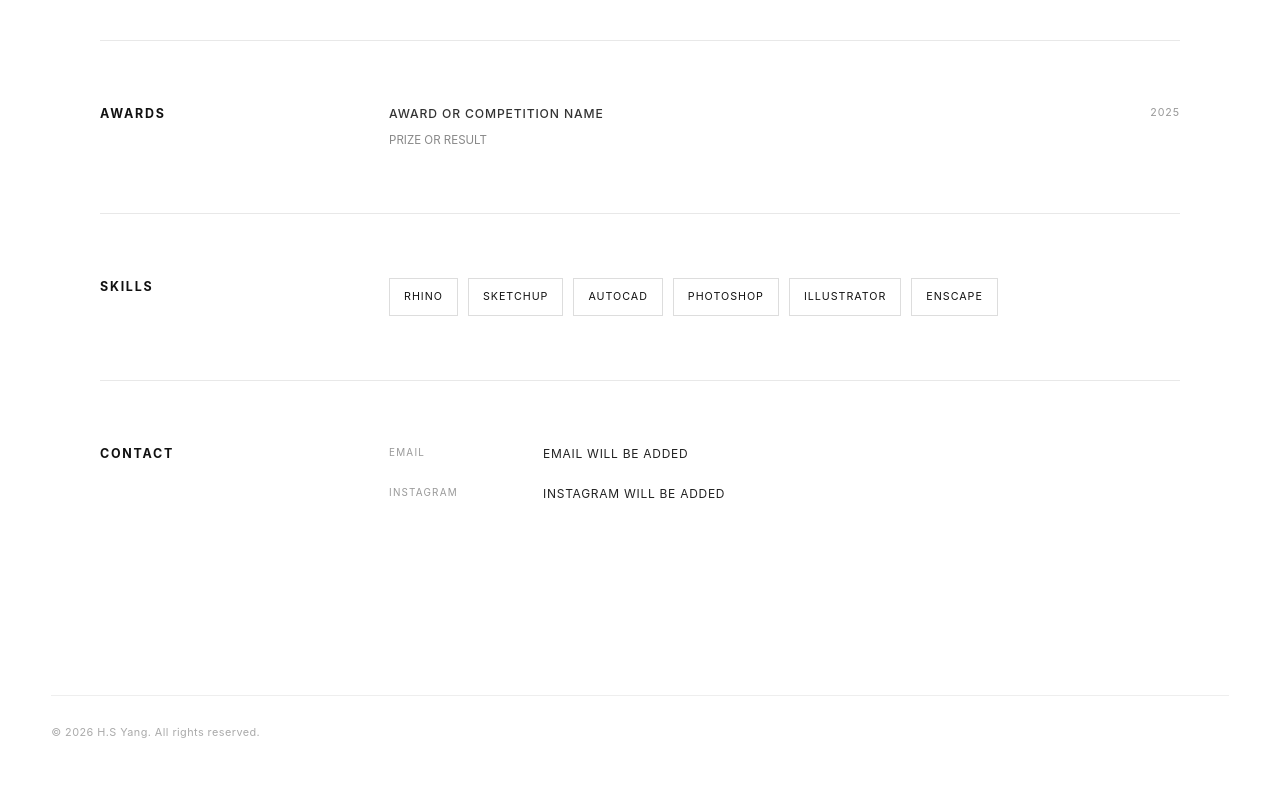
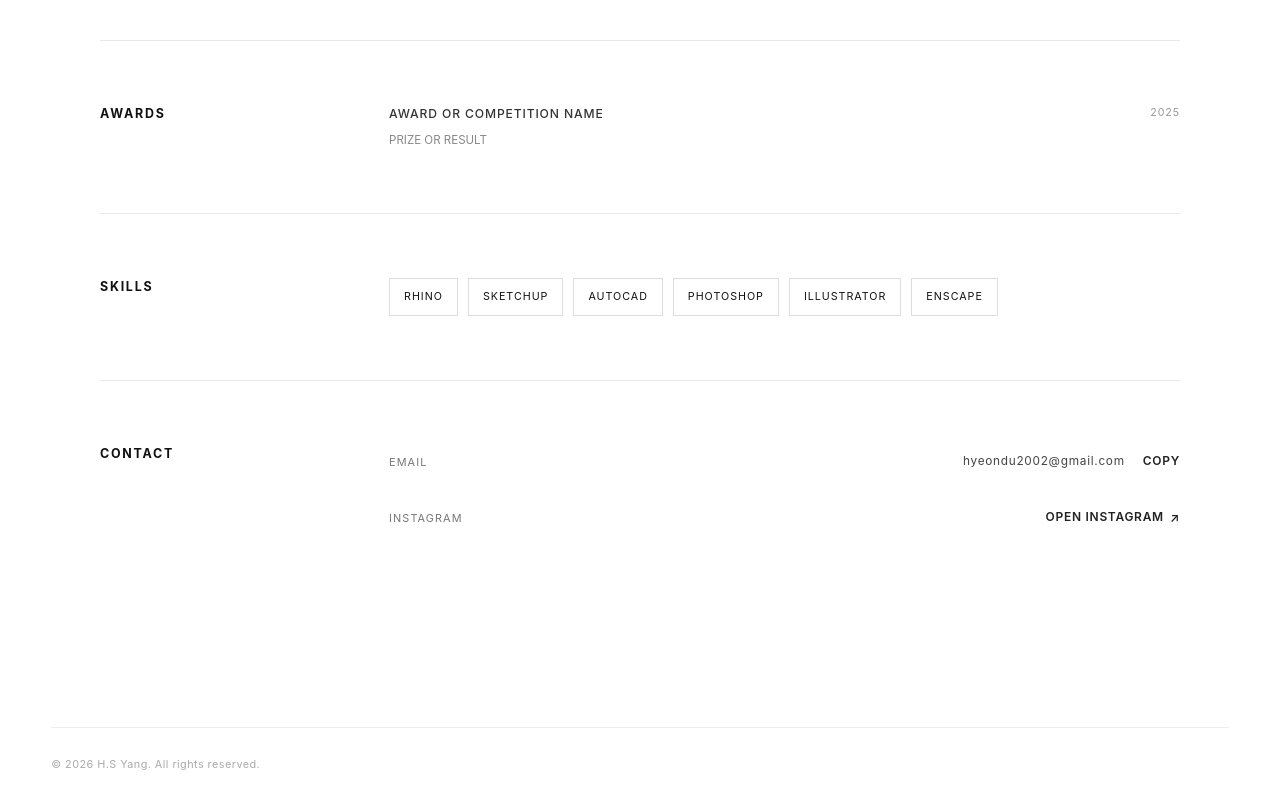
Before and after one commit to homegravity/architecture-portfolio, a React (Vite) app: page /about in a window 1280 px wide. Shown: the part 1356-2156 px from the top of the page. Before the commit the page ends 2124 px from the top, so only its background shows below. Built offline with nearby package versions, Linux system fonts and the light colour scheme; a web font is replaced by a local one.

Commit message:
연락처 디자인 변경

```diff
--- /dev/null
+++ b/src/components/CopyEmailButton.jsx
@@ -0,0 +1,73 @@
+import { useEffect, useRef, useState } from 'react';
+
+function CopyEmailButton({
+  email,
+  className = '',
+  children = 'COPY EMAIL',
+  copiedChildren = 'COPIED',
+}) {
+  const [isCopied, setIsCopied] = useState(false);
+  const timeoutRef = useRef(null);
+
+  useEffect(() => {
+    return () => {
+      window.clearTimeout(timeoutRef.current);
+    };
+  }, []);
+
+  const copyWithFallback = (text) => {
+    const textarea = document.createElement('textarea');
+
+    textarea.value = text;
+    textarea.setAttribute('readonly', '');
+    textarea.style.position = 'fixed';
+    textarea.style.opacity = '0';
+
+    document.body.appendChild(textarea);
+    textarea.select();
+
+    const copySucceeded = document.execCommand('copy');
+
+    document.body.removeChild(textarea);
+
+    if (!copySucceeded) {
+      throw new Error('이메일 복사에 실패했습니다.');
+    }
+  };
+
+  const handleCopy = async () => {
+    if (!email) {
+      return;
+    }
+
+    try {
+      if (navigator.clipboard && window.isSecureContext) {
+        await navigator.clipboard.writeText(email);
+      } else {
+        copyWithFallback(email);
+      }
+
+      setIsCopied(true);
+      window.clearTimeout(timeoutRef.current);
+
+      timeoutRef.current = window.setTimeout(() => {
+        setIsCopied(false);
+      }, 1600);
+    } catch {
+      setIsCopied(false);
+    }
+  };
+
+  return (
+    <button
+      className={className}
+      type="button"
+      onClick={handleCopy}
+      aria-label={`${email} 이메일 주소 복사`}
+    >
+      {isCopied ? copiedChildren : children}
+    </button>
+  );
+}
+
+export default CopyEmailButton;
--- a/src/data/siteInfo.js
+++ b/src/data/siteInfo.js
@@ -4,8 +4,8 @@ const siteInfo = {
   homeProfileImage: '/images/profile/2026_심플랙스_포트폴리오_양현수.jpg',
   homeProfileImageAlt: 'H.S Yang profile',
 
-  instagramUrl: '',
-  email: '',
+  instagramUrl: 'https://www.instagram.com/yang_gang0_o/',
+  email: 'hyeondu2002@gmail.com',
   copyrightText: 'All rights reserved.',
 };
 
--- a/src/pages/AboutPage.css
+++ b/src/pages/AboutPage.css
@@ -167,6 +167,29 @@
 }
 
 @media (max-width: 700px) {
+
+  .about-contact-row {
+    grid-template-columns: 76px minmax(0, 1fr);
+    align-items: start;
+    gap: 14px;
+  }
+
+  .about-contact-action {
+    display: grid;
+    width: 100%;
+    grid-template-columns: minmax(0, 1fr) auto;
+    align-items: start;
+    gap: 12px;
+  }
+
+  .about-contact-link {
+    justify-self: start;
+  }
+
+  .about-contact-empty {
+    justify-self: start;
+  }
+
   .about-header {
     margin-bottom: 64px;
   }
@@ -195,3 +218,101 @@
     gap: 8px;
   }
 }
+
+
+
+.about-contact-links {
+  display: flex;
+  flex-direction: column;
+  gap: 26px;
+}
+
+.about-contact-row {
+  display: grid;
+  min-height: 34px;
+  grid-template-columns: 110px minmax(0, 1fr);
+  align-items: center;
+  gap: 24px;
+}
+
+.about-contact-row > p {
+  margin: 0;
+  color: #777777;
+  font-size: 0.68rem;
+  letter-spacing: 0.1em;
+}
+
+.about-contact-action {
+  display: flex;
+  min-width: 0;
+  align-items: center;
+  justify-content: flex-end;
+  gap: 18px;
+}
+
+.about-contact-action > span {
+  min-width: 0;
+  color: #444444;
+  font-size: 0.74rem;
+  overflow-wrap: anywhere;
+}
+
+.about-contact-button,
+.about-contact-link {
+  display: inline-flex;
+  padding: 5px 0;
+  align-items: center;
+  gap: 6px;
+  color: #333333;
+  cursor: pointer;
+  font-size: 0.68rem;
+  font-weight: 600;
+  letter-spacing: 0.1em;
+}
+
+.about-contact-link {
+  justify-self: end;
+}
+
+.about-contact-button-text,
+.about-contact-link-text {
+  position: relative;
+  display: inline-block;
+  padding-bottom: 3px;
+}
+
+.about-contact-button-text::after,
+.about-contact-link-text::after {
+  content: '';
+  position: absolute;
+  right: 0;
+  bottom: 0;
+  left: 0;
+  height: 1px;
+  background-color: #111111;
+  transform: scaleX(0);
+  transform-origin: right;
+  transition: transform 220ms ease;
+}
+
+.about-contact-button:hover
+  .about-contact-button-text::after,
+.about-contact-link:hover
+  .about-contact-link-text::after {
+  transform: scaleX(1);
+  transform-origin: left;
+}
+
+.about-contact-arrow {
+  transition: transform 180ms ease;
+}
+
+.about-contact-link:hover .about-contact-arrow {
+  transform: translate(2px, -2px);
+}
+
+.about-contact-empty {
+  justify-self: end;
+  color: #aaaaaa;
+  font-size: 0.72rem;
+}
--- a/src/pages/AboutPage.jsx
+++ b/src/pages/AboutPage.jsx
@@ -1,3 +1,4 @@
+import CopyEmailButton from '../components/CopyEmailButton';
 import AboutListSection from '../components/AboutListSection';
 import aboutInfo from '../data/aboutInfo';
 import siteInfo from '../data/siteInfo';
@@ -59,22 +60,62 @@ function AboutPage() {
         <section className="about-section about-contact">
           <h2>CONTACT</h2>
 
-          <div>
-            <p>
-              EMAIL
-              <span>
-                {siteInfo.email || 'EMAIL WILL BE ADDED'}
-              </span>
-            </p>
+          <div className="about-contact-links">
+            <div className="about-contact-row">
+              <p>EMAIL</p>
 
-            <p>
-              INSTAGRAM
-              <span>
-                {siteInfo.instagramUrl
-                  ? 'VIEW INSTAGRAM'
-                  : 'INSTAGRAM WILL BE ADDED'}
-              </span>
-            </p>
+              {siteInfo.email ? (
+                <div className="about-contact-action">
+                  <span>{siteInfo.email}</span>
+
+                  <CopyEmailButton
+                  email={siteInfo.email}
+                  className="about-contact-button"
+                  copiedChildren={
+                    <span className="about-contact-button-text">
+                      COPIED
+                    </span>
+                  }
+                >
+                  <span className="about-contact-button-text">
+                    COPY
+                  </span>
+                </CopyEmailButton>
+                </div>
+              ) : (
+                <span className="about-contact-empty">
+                  EMAIL WILL BE ADDED
+                </span>
+              )}
+            </div>
+
+            <div className="about-contact-row">
+              <p>INSTAGRAM</p>
+
+              {siteInfo.instagramUrl ? (
+                <a
+                className="about-contact-link"
+                href={siteInfo.instagramUrl}
+                target="_blank"
+                rel="noreferrer"
+              >
+                <span className="about-contact-link-text">
+                  OPEN INSTAGRAM
+                </span>
+
+                <span
+                  className="about-contact-arrow"
+                  aria-hidden="true"
+                >
+                  ↗
+                </span>
+              </a>
+              ) : (
+                <span className="about-contact-empty">
+                  INSTAGRAM WILL BE ADDED
+                </span>
+              )}
+            </div>
           </div>
         </section>
       </div>
--- a/src/pages/HomePage.css
+++ b/src/pages/HomePage.css
@@ -104,22 +104,56 @@
   display: flex;
   margin-top: 28px;
   align-items: center;
-  gap: 18px;
+  justify-content: center;
+  gap: 14px;
 }
 
-.home-contact button {
+.home-contact-icon {
+  display: grid;
+  width: 36px;
+  height: 36px;
+  padding: 0;
+  border-radius: 50%;
+  background-color: transparent;
   color: #777777;
   cursor: pointer;
-  font-size: 0.65rem;
-  letter-spacing: 0.08em;
+  place-items: center;
   transition:
     color 180ms ease,
+    background-color 180ms ease,
     transform 180ms ease;
 }
 
-.home-contact button:hover {
+.home-contact-icon svg {
+  width: 18px;
+  height: 18px;
+  fill: none;
+  stroke: currentColor;
+  stroke-width: 1.5;
+  stroke-linecap: round;
+  stroke-linejoin: round;
+}
+
+.home-contact-icon svg .icon-fill {
+  fill: currentColor;
+  stroke: none;
+}
+
+.home-contact-icon:hover {
+  background-color: #f3f3f3;
   color: #111111;
-  transform: translateY(-1px);
+  transform: translateY(-2px);
+}
+
+.home-contact-icon.is-disabled {
+  color: #cccccc;
+  cursor: default;
+}
+
+.home-contact-icon.is-disabled:hover {
+  background-color: transparent;
+  color: #cccccc;
+  transform: none;
 }
 
 @keyframes home-reveal {
--- a/src/pages/HomePage.jsx
+++ b/src/pages/HomePage.jsx
@@ -1,3 +1,4 @@
+import CopyEmailButton from '../components/CopyEmailButton';
 import { Link } from 'react-router';
 import siteInfo from '../data/siteInfo';
 import './HomePage.css';
@@ -30,14 +31,112 @@ function HomePage() {
         </nav>
 
         <div className="home-contact">
-          <button type="button" aria-label="Instagram">
-            IG
-          </button>
+            {siteInfo.instagramUrl ? (
+              <a
+                className="home-contact-icon"
+                href={siteInfo.instagramUrl}
+                target="_blank"
+                rel="noreferrer"
+                aria-label="Instagram 새 창에서 열기"
+                title="Instagram"
+              >
+                <svg
+                  viewBox="0 0 24 24"
+                  aria-hidden="true"
+                >
+                  <rect
+                    x="3"
+                    y="3"
+                    width="18"
+                    height="18"
+                    rx="5"
+                  />
+                  <circle
+                    cx="12"
+                    cy="12"
+                    r="4"
+                  />
+                  <circle
+                    cx="17.5"
+                    cy="6.5"
+                    r="0.8"
+                    className="icon-fill"
+                  />
+                </svg>
+              </a>
+            ) : (
+              <span className="home-contact-icon is-disabled">
+                <svg
+                  viewBox="0 0 24 24"
+                  aria-hidden="true"
+                >
+                  <rect
+                    x="3"
+                    y="3"
+                    width="18"
+                    height="18"
+                    rx="5"
+                  />
+                  <circle
+                    cx="12"
+                    cy="12"
+                    r="4"
+                  />
+                  <circle
+                    cx="17.5"
+                    cy="6.5"
+                    r="0.8"
+                    className="icon-fill"
+                  />
+                </svg>
+              </span>
+            )}
 
-          <button type="button" aria-label="Email">
-            MAIL
-          </button>
-        </div>
+            {siteInfo.email ? (
+              <CopyEmailButton
+                email={siteInfo.email}
+                className="home-contact-icon"
+                copiedChildren={
+                  <svg
+                    viewBox="0 0 24 24"
+                    aria-hidden="true"
+                  >
+                    <path d="M5 12.5L10 17L19 7" />
+                  </svg>
+                }
+              >
+                <svg
+                  viewBox="0 0 24 24"
+                  aria-hidden="true"
+                >
+                  <rect
+                    x="3"
+                    y="5"
+                    width="18"
+                    height="14"
+                    rx="2"
+                  />
+                  <path d="M4 7L12 13L20 7" />
+                </svg>
+              </CopyEmailButton>
+            ) : (
+              <span className="home-contact-icon is-disabled">
+                <svg
+                  viewBox="0 0 24 24"
+                  aria-hidden="true"
+                >
+                  <rect
+                    x="3"
+                    y="5"
+                    width="18"
+                    height="14"
+                    rx="2"
+                  />
+                  <path d="M4 7L12 13L20 7" />
+                </svg>
+              </span>
+            )}
+          </div>
       </section>
     </main>
   );
```
